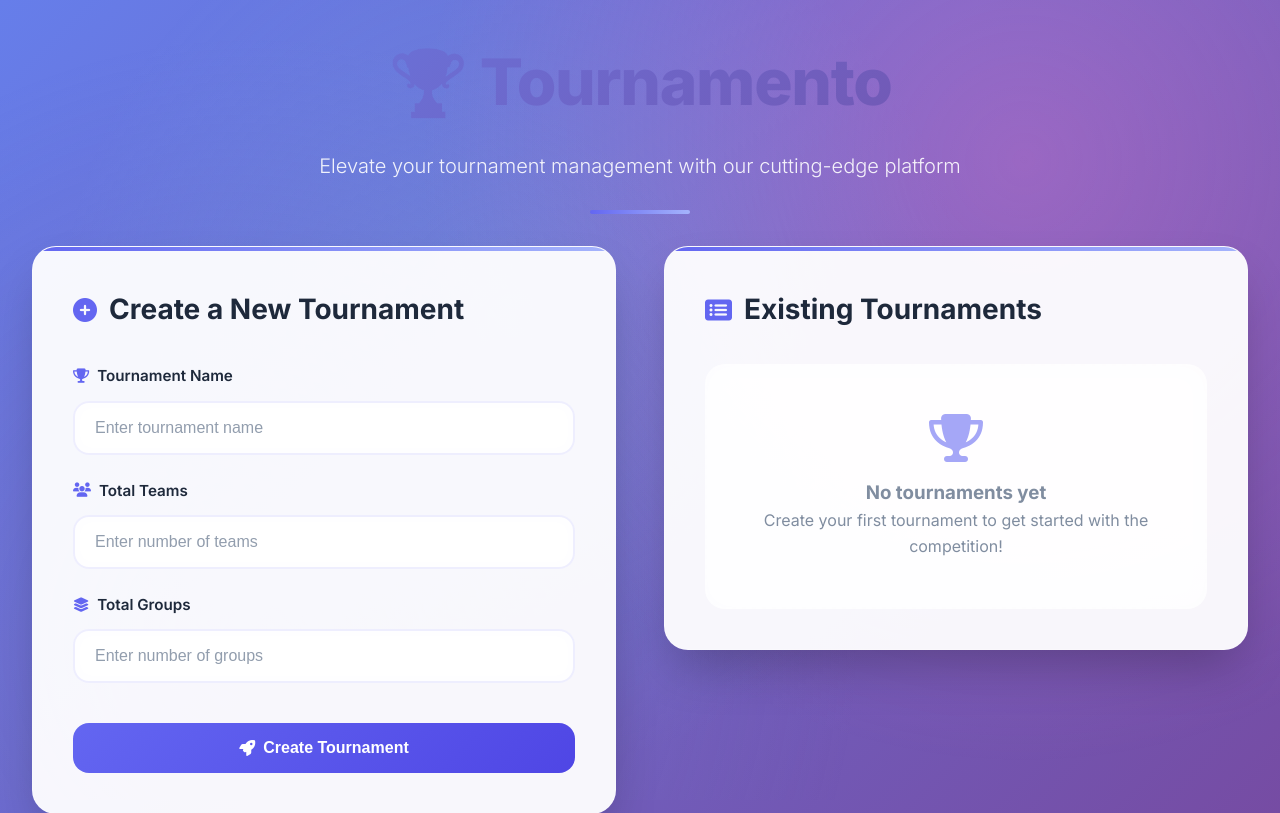
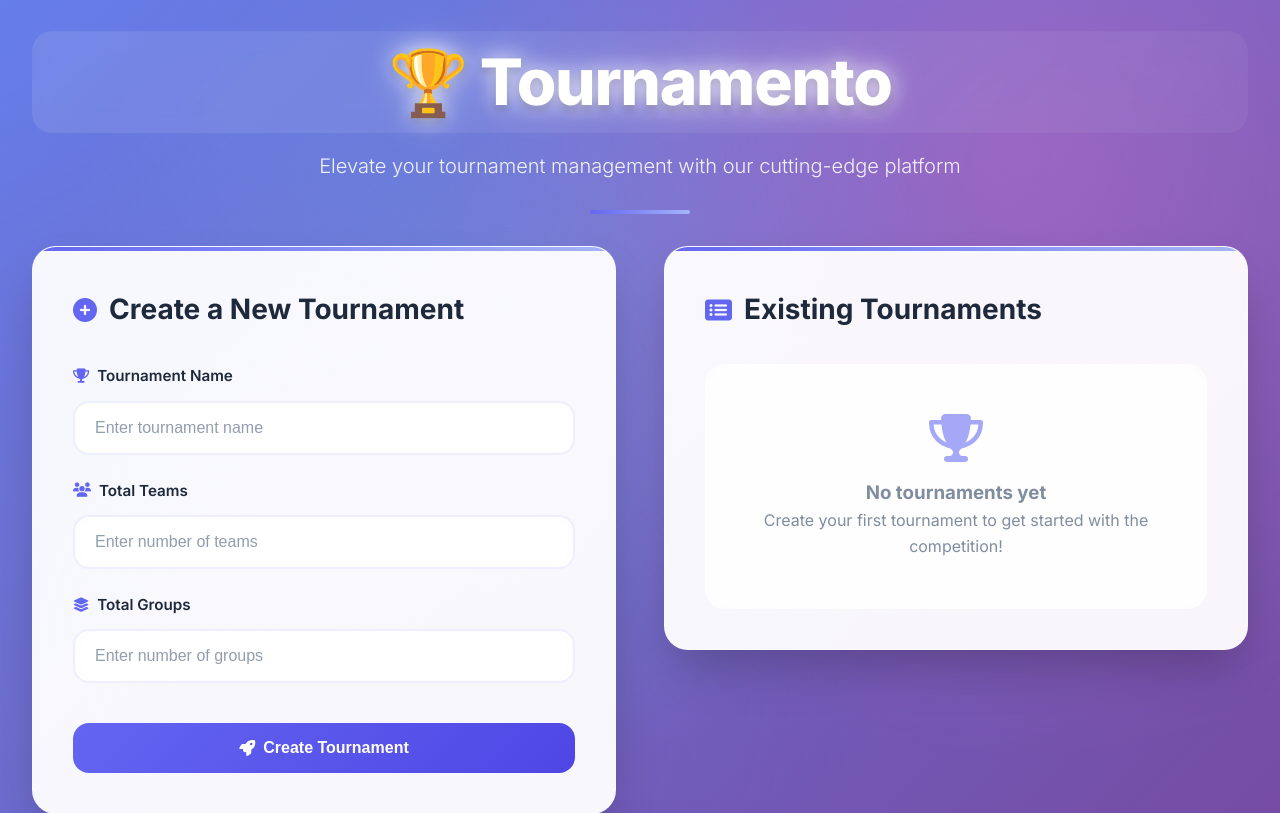
Before and after one commit to RkTushar/Tournamento----using-python, a Django app: page / in a window 1280 px wide. Shown: the top 813 px of the page. Run offline with Django 5.2, Linux system fonts and the light colour scheme; data that the repository does not hold is empty.

Commit message:
Update home.html

```diff
--- a/tournamento/core/templates/core/home.html
+++ b/tournamento/core/templates/core/home.html
@@ -83,14 +83,29 @@
 
         h1 {
             font-size: 4rem;
-            background: linear-gradient(135deg, #667eea, #764ba2);
-            -webkit-background-clip: text;
-            -webkit-text-fill-color: transparent;
-            background-clip: text;
+            color: white;
+            text-shadow:
+                0 0 20px rgba(255, 255, 255, 0.8),
+                0 0 40px rgba(255, 255, 255, 0.4),
+                0 4px 8px rgba(0, 0, 0, 0.3);
             margin-bottom: 1rem;
             font-weight: 800;
             letter-spacing: -0.02em;
             animation: fadeInUp 0.8s ease-out;
+            position: relative;
+        }
+
+        h1::before {
+            content: '';
+            position: absolute;
+            top: 0;
+            left: 0;
+            right: 0;
+            bottom: 0;
+            background: linear-gradient(135deg, rgba(255, 255, 255, 0.1), rgba(255, 255, 255, 0.05));
+            border-radius: 20px;
+            z-index: -1;
+            backdrop-filter: blur(10px);
         }
 
         .subtitle {
```
